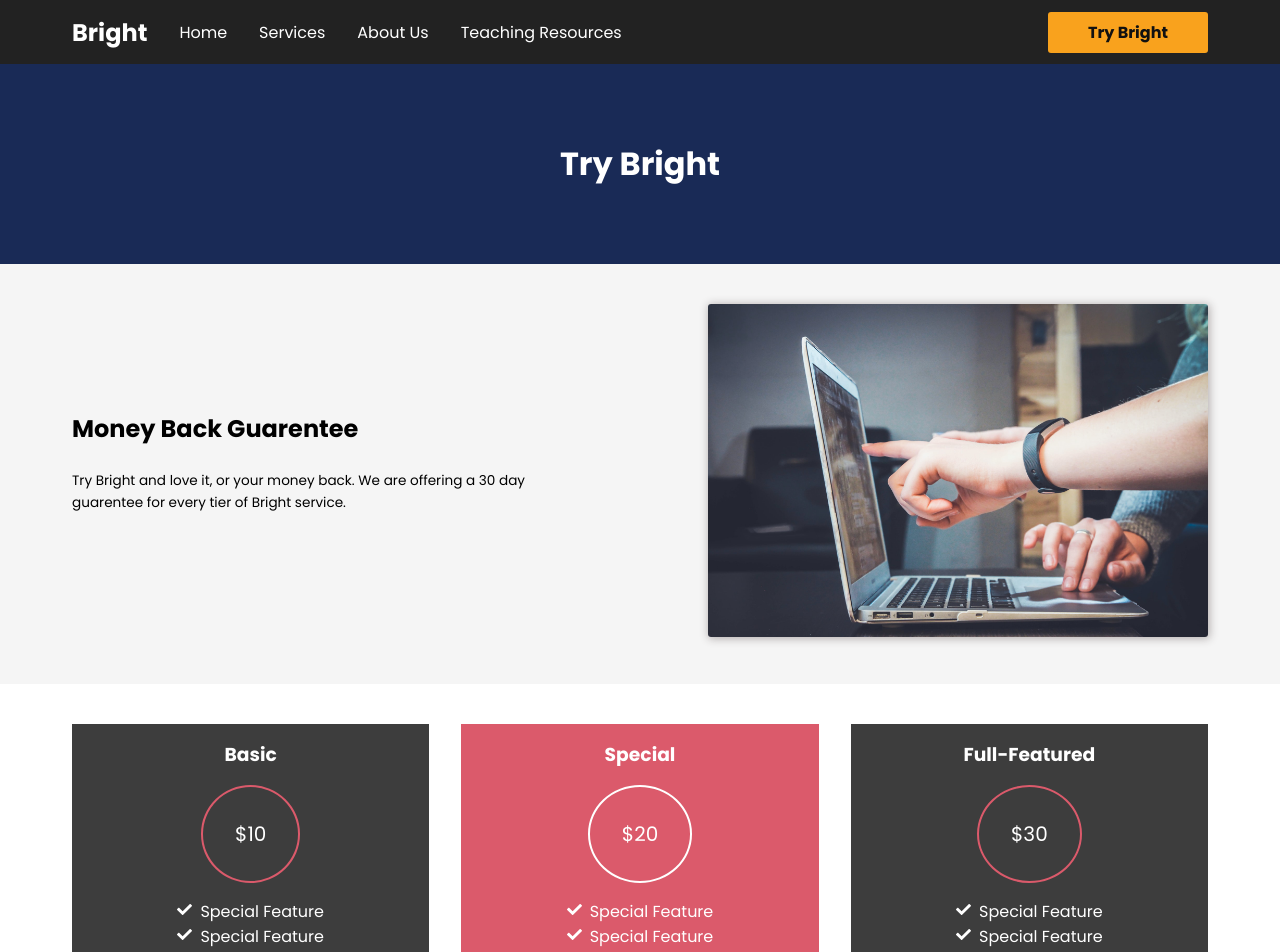
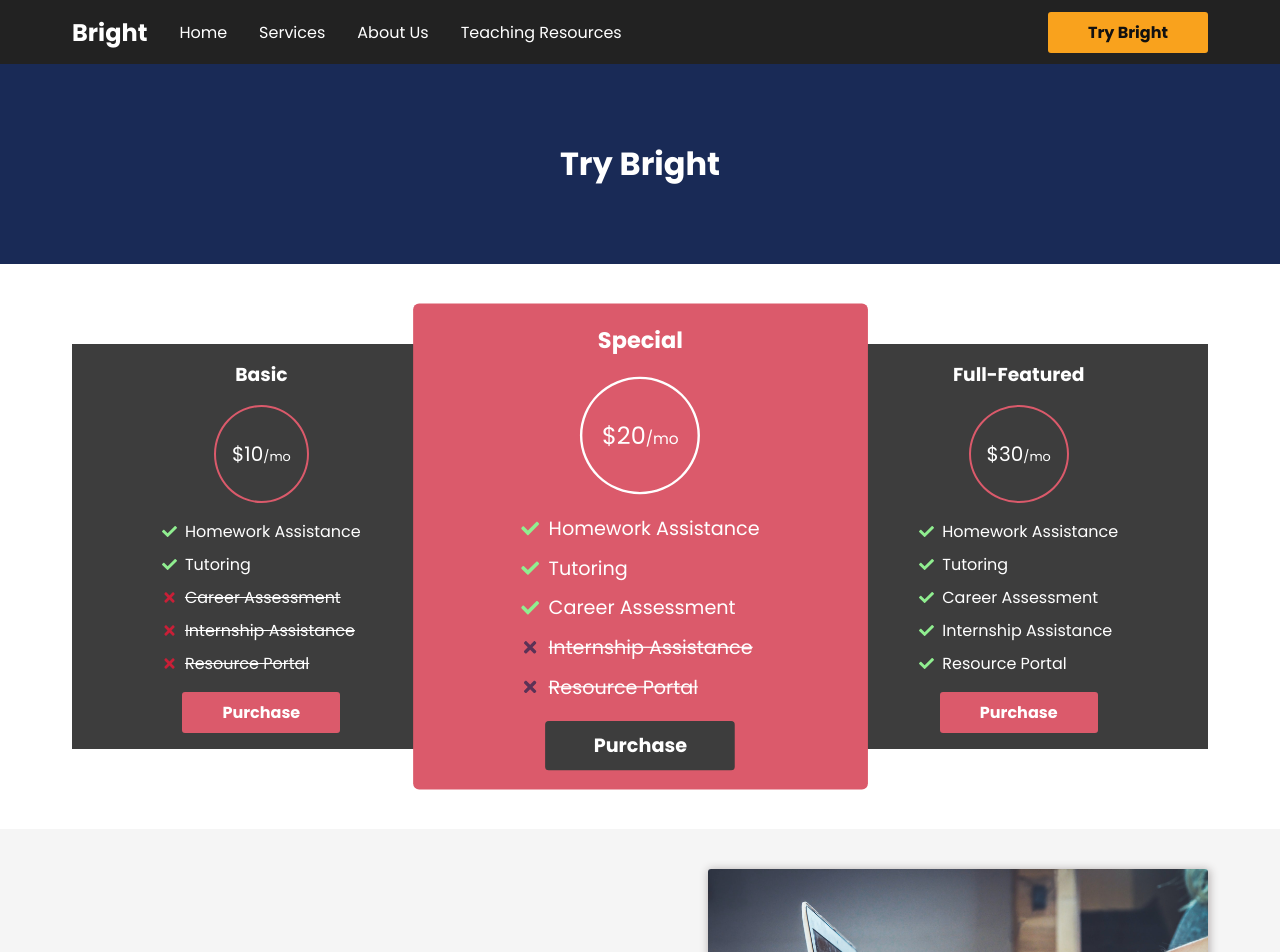
Before and after one commit to AntonCC/Bright, a React (Create React App) app: page /bright/try in a window 1280 px wide. Shown: the top 952 px of the page. Built offline with nearby package versions, Linux system fonts and the light colour scheme.

Commit message:
price cards done.

```diff
--- a/src/components/cta-button/cta-button.styles.jsx
+++ b/src/components/cta-button/cta-button.styles.jsx
@@ -30,5 +30,10 @@ export const ButtonContainer = styled.div`
   border-radius: 3px;
   font-weight: 700;
   cursor: pointer;
+  transition: all 150ms ease-in;
   ${getButtonStyles}
+
+  &:hover {
+    transform: scale(1.1);
+  }
 `
--- a/src/components/navbar/navbar.styles.scss
+++ b/src/components/navbar/navbar.styles.scss
@@ -23,6 +23,9 @@
             }
             a {
               color: #fff;
+              &:hover {
+                filter: brightness(75%);
+              }
             }
           }
         }
--- a/src/components/price-card/price-card.component.jsx
+++ b/src/components/price-card/price-card.component.jsx
@@ -2,22 +2,32 @@ import React from 'react'
 import './price-card.styles.scss'
 import CtaButton from '../cta-button/cta-button.component'
 import { ReactComponent as CheckMark } from '../../imgs/icons/check-solid.svg'
+import { ReactComponent as Cross } from '../../imgs/icons/times-solid.svg'
 
-const PriceCard = ({ title, price, features, active}) => {
+const PriceCard = ({ title, price, activeFeatures, inactiveFeatures, inverse}) => {
+
   return (
-    <div className={`card${active ? ' active' : ''}`}>
+    <div className={`card${inverse ? ' inverse' : ''}`}>
       <h3>{ title }</h3>
       <div className="price">
-        <span>{ price }</span>
+        { price }
+        <span>/mo</span>
       </div>
       <div className="features">
         <ul>
-          {features.map(feature => (
-            <li><CheckMark />{ feature }</li>
+          {activeFeatures.map(feature => (
+            <li><CheckMark className="active-feature"/>{ feature }</li>
           ))}
+          {
+            inactiveFeatures
+              ? inactiveFeatures.map(feature => (
+                <li><Cross className="inactive-feature" /><span>{ feature }</span></li>
+              ))
+              : ''
+          }
         </ul>
       </div>
-      <CtaButton text="Purchase" textColor="#fff" bgColor={`${active ? "#3d3d3d" : "#db5a6b"}`} />
+      <CtaButton text="Purchase" textColor="#fff" bgColor={`${inverse ? "#3d3d3d" : "#db5a6b"}`} />
     </div>
   )
 }
--- a/src/components/price-card/price-card.styles.scss
+++ b/src/components/price-card/price-card.styles.scss
@@ -1,3 +1,4 @@
+.price-comparison {
   .card {
     width: 100%;
     // height: 400px;
@@ -8,7 +9,7 @@
     justify-content: center;
     align-items: center;
     &:nth-child(2) {
-    margin: 0 2rem;
+      // margin: 0 2rem;
     }
     h3 {
       margin-bottom: 1rem;
@@ -18,10 +19,11 @@
       margin-bottom: 1rem;
       border: 2px solid #DB5A6B;
       border-radius: 50%;
-    padding: 2rem;
-    span {
+      padding: 2rem 1rem;
       font-size: 1.25rem;
       color: #fff;
+      span {
+        font-size: .8rem;
       }
     }
     .features {
@@ -29,21 +31,61 @@
       margin-bottom: 1rem;
       ul {
         li {
+          display: flex;
+          align-items: center;
+          &:not(:last-child) {
+            margin-bottom: .5rem;
+          }
           svg {
             height: 15px;
             width: 15px;
             margin-right: .5rem;
+          }
+          span {
+            text-decoration: line-through;
+          }
+          .active-feature {
+            color: lightgreen;
+          }
+          .inactive-feature {
+            color: #C91F37;
+          }
         }
       }
     }
   }
 }
 
+.price-comparison {
   .card {
-  &.active {
+    &.inverse {
       background: #db5a6b;
+      transform: scale(1.2);
+      border-radius: 5px;
       .price {
         border: 2px solid #fff;
       }
+      .features {
+        ul {
+          li {
+            .inactive-feature {
+              color: #5B3256;
             }
           }
+        }
+      }
+    }
+  }
+}
+
+@media only screen and (max-width: 755px) {
+  .price-comparison {
+    .card {
+      &.inverse {
+        transform: scale(1);
+        border-radius: 0px;
+        margin: 2.5rem 0;
+      }
+    }
+  }
+}
--- a/src/components/price-comparison/cardInfo.js
+++ b/src/components/price-comparison/cardInfo.js
@@ -2,18 +2,20 @@ const cardInfo = [
   {
     title: 'Basic',
     price: '$10',
-    features: ['Special Feature', 'Special Feature', 'Special Feature', 'Special Feature',]
+    activeFeatures: ['Homework Assistance', 'Tutoring'],
+    inactiveFeatures: ['Career Assessment', 'Internship Assistance', 'Resource Portal']
   },
   {
     title: 'Special',
     price: '$20',
-    features: ['Special Feature', 'Special Feature', 'Special Feature', 'Special Feature',],
-    active: true
+    activeFeatures: ['Homework Assistance', 'Tutoring', 'Career Assessment'],
+    inactiveFeatures: ['Internship Assistance', 'Resource Portal'],
+    inverse: true
   },
   {
     title: 'Full-Featured',
     price: '$30',
-    features: ['Special Feature', 'Special Feature', 'Special Feature', 'Special Feature',]
+    activeFeatures: ['Homework Assistance', 'Tutoring', 'Career Assessment', 'Internship Assistance', 'Resource Portal']
   }
 ]
 
--- a/src/components/price-comparison/price-comparison.component.jsx
+++ b/src/components/price-comparison/price-comparison.component.jsx
@@ -9,7 +9,7 @@ const PriceComparison = () => {
     <div className="price-comparison">
       <div className="container">
         {cardInfo.map(info => (
-          <PriceCard {...info}/>
+          <PriceCard key={cardInfo.title} {...info}/>
         ))}
       </div>
     </div>
--- a/src/components/price-comparison/price-comparison.styles.scss
+++ b/src/components/price-comparison/price-comparison.styles.scss
@@ -1,7 +1,16 @@
 .price-comparison {
-  margin: 2.5rem 0;
+  margin: 5rem 0;
   .container {
     display: flex;
     justify-content: space-between;
+    align-items: center;
   }
 }
+
+@media only screen and (max-width: 755px) {
+  .price-comparison {
+    .container {
+      flex-direction: column;
+    }
+  }
+}
--- a/src/pages/try/try.component.jsx
+++ b/src/pages/try/try.component.jsx
@@ -2,6 +2,7 @@ import React from 'react'
 import FullScreenTry from '../../components/full-screen-try/full-screen-try.component'
 import ServiceDescription from '../../components/service-description/service-description.component'
 import PriceComparison from '../../components/price-comparison/price-comparison.component'
+import CounselorInfo from '../../components/counselor-info/counselor-info.component'
 import ComputerPoint from '../../imgs/computer-point.jpg'
 
 const serviceInfo = {
@@ -15,8 +16,9 @@ const Try = () => {
   return (
     <div>
       <FullScreenTry />
+      <PriceComparison />
       <ServiceDescription {...serviceInfo}/>
-      <PriceComparison />
+      <CounselorInfo />
     </div>
   )
 }
```
Also changed, not shown: src/imgs/icons/times-solid.svg (added). Lines whose indentation alone changed are shown as unchanged.
